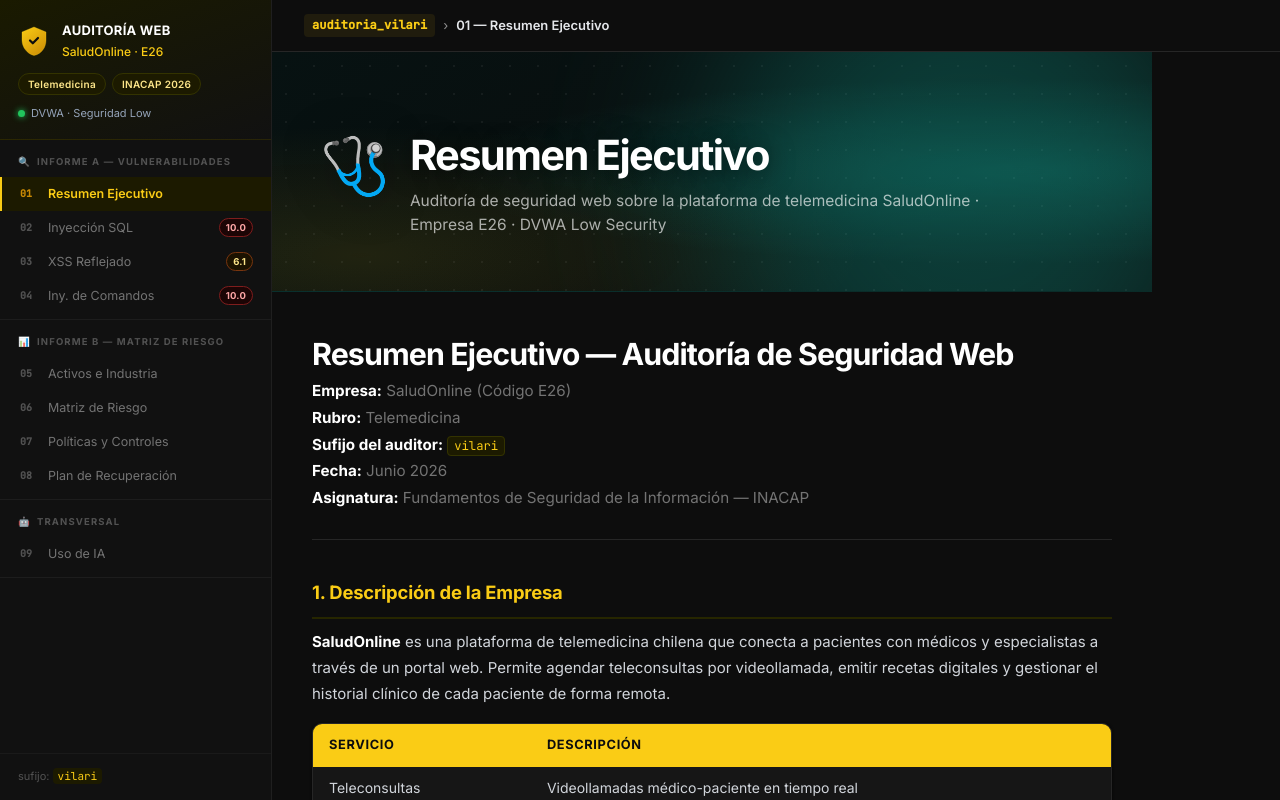
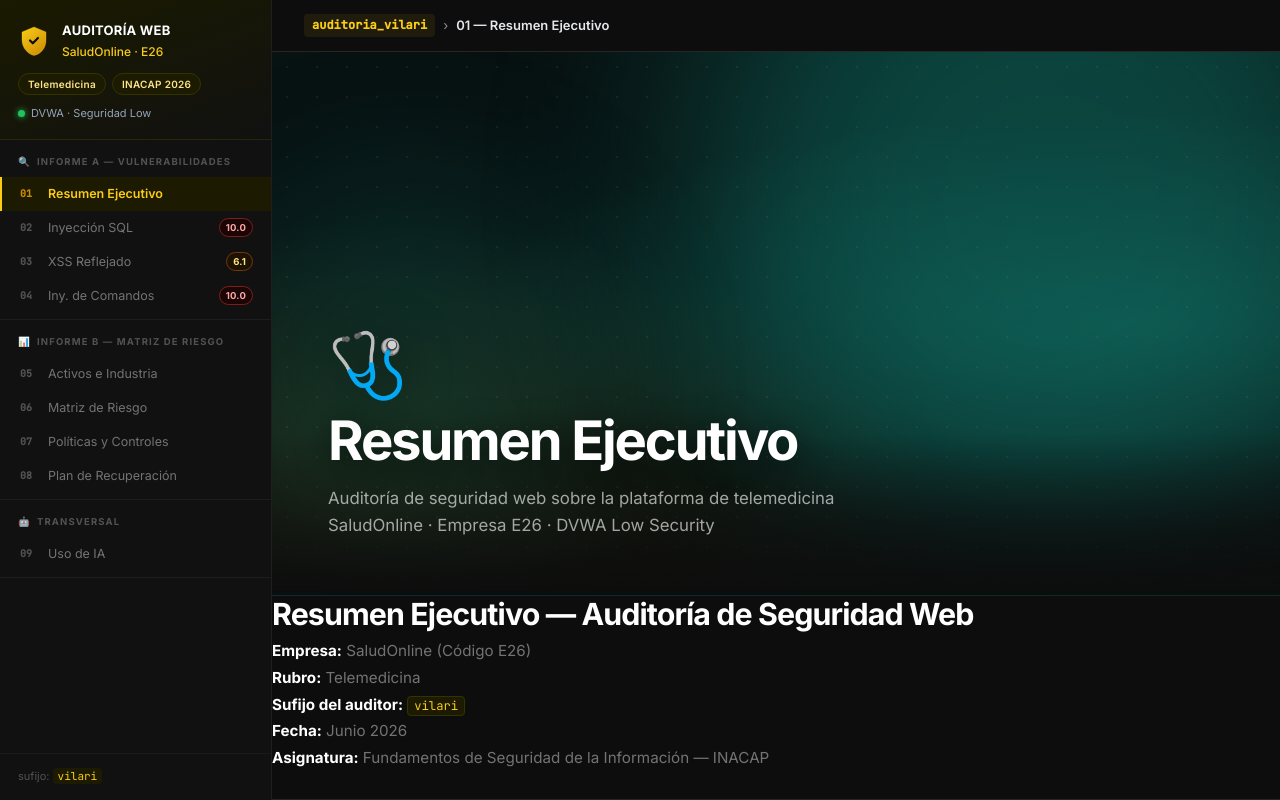
Before and after one commit to donkked/auditoria_vilari, a React (Vite) app: page / in a window 1280 px wide. Shown: the top 800 px of the page. Built offline with nearby package versions, Linux system fonts and the light colour scheme.

Commit message:
style: hero full-viewport — altura 68vh, glow animado, fade inferior

```diff
--- a/src/App.css
+++ b/src/App.css
@@ -307,207 +307,242 @@
    ════════════════════════════════════════ */
 .main-content {
   flex: 1;
-  padding: 36px 40px 60px;
-  max-width: 880px;
-  width: 100%;
+  display: flex;
+  flex-direction: column;
+  min-width: 0;
+}
+
+.content-body {
+  max-width: 900px;
+  padding: 44px 48px 72px;
 }
 
 /* ════════════════════════════════════════
    PAGE HERO
    ════════════════════════════════════════ */
+@keyframes glow-breathe {
+  0%, 100% { opacity: 0.30; transform: scale(1); }
+  50%       { opacity: 0.45; transform: scale(1.15); }
+}
+
 .page-hero {
   position: relative;
-  margin: -36px -40px 44px;
-  padding: 56px 48px 44px;
-  overflow: hidden;
+  width: 100%;
+  min-height: 68vh;
   display: flex;
   flex-direction: column;
   justify-content: flex-end;
-  min-height: 240px;
+  padding: 0 56px 56px;
+  overflow: hidden;
 }
 
+/* Dot grid texture */
 .page-hero::before {
   content: '';
   position: absolute;
   inset: 0;
-  background-image: radial-gradient(circle, rgba(255,255,255,0.055) 1px, transparent 1px);
-  background-size: 28px 28px;
+  background-image: radial-gradient(circle, rgba(255,255,255,0.06) 1px, transparent 1px);
+  background-size: 30px 30px;
   pointer-events: none;
   z-index: 0;
 }
 
+/* Bottom fade into content */
+.page-hero::after {
+  content: '';
+  position: absolute;
+  bottom: 0;
+  left: 0;
+  right: 0;
+  height: 160px;
+  background: linear-gradient(to bottom, transparent, #0d0d0d);
+  pointer-events: none;
+  z-index: 1;
+}
+
 .hero-glow {
   position: absolute;
-  width: 520px;
-  height: 520px;
+  width: 700px;
+  height: 700px;
   border-radius: 50%;
-  filter: blur(90px);
-  opacity: 0.28;
-  top: -120px;
-  right: -80px;
+  background: var(--glow-color, #888);
+  filter: blur(110px);
+  opacity: 0.30;
+  top: -200px;
+  right: -120px;
+  z-index: 0;
+  pointer-events: none;
+  animation: glow-breathe 7s ease-in-out infinite;
+}
+
+.hero-glow-2 {
+  position: absolute;
+  width: 400px;
+  height: 400px;
+  border-radius: 50%;
+  background: var(--glow-color, #888);
+  filter: blur(80px);
+  opacity: 0.15;
+  bottom: 20px;
+  left: -60px;
   z-index: 0;
   pointer-events: none;
 }
 
 .hero-body {
   position: relative;
-  z-index: 1;
+  z-index: 2;
   display: flex;
-  align-items: flex-start;
-  gap: 20px;
+  flex-direction: column;
+  gap: 16px;
+  max-width: 720px;
 }
 
 .hero-icon {
-  font-size: 56px;
+  font-size: 64px;
   line-height: 1;
-  margin-top: 4px;
-  filter: drop-shadow(0 4px 20px rgba(0,0,0,0.5));
-  flex-shrink: 0;
-}
-
-.hero-text {
-  flex: 1;
+  filter: drop-shadow(0 4px 24px rgba(0,0,0,0.6));
 }
 
 .hero-title {
-  font-size: 2.6rem;
+  font-size: 3.4rem;
   font-weight: 900;
   letter-spacing: -0.04em;
-  line-height: 1.1;
-  margin: 0 0 10px;
+  line-height: 1.05;
+  margin: 0;
   color: #ffffff;
-  text-shadow: 0 2px 24px rgba(0,0,0,0.6);
+  text-shadow: 0 4px 32px rgba(0,0,0,0.7);
 }
 
 .hero-subtitle {
-  font-size: 0.97rem;
-  margin: 0 0 10px;
-  color: rgba(255,255,255,0.65);
-  max-width: 580px;
-  line-height: 1.55;
+  font-size: 1.05rem;
+  margin: 0;
+  color: rgba(255,255,255,0.62);
+  max-width: 600px;
+  line-height: 1.6;
 }
 
 .hero-vector {
   display: inline-block;
   font-family: 'JetBrains Mono', monospace;
-  font-size: 10.5px;
-  background: rgba(0,0,0,0.35);
-  border: 1px solid rgba(255,255,255,0.12);
-  color: rgba(255,255,255,0.55);
-  padding: 3px 10px;
+  font-size: 11px;
+  background: rgba(0,0,0,0.4);
+  border: 1px solid rgba(255,255,255,0.14);
+  color: rgba(255,255,255,0.5);
+  padding: 4px 12px;
   border-radius: 4px;
   letter-spacing: 0.02em;
+  width: fit-content;
 }
 
 .hero-cvss {
   position: absolute;
-  top: 24px;
-  right: 48px;
-  z-index: 1;
-  font-size: 13px;
+  top: 32px;
+  right: 56px;
+  z-index: 2;
+  font-size: 14px;
   font-weight: 800;
-  padding: 6px 16px;
-  border-radius: 20px;
-  letter-spacing: 0.04em;
+  padding: 8px 20px;
+  border-radius: 24px;
+  letter-spacing: 0.05em;
   font-family: 'JetBrains Mono', monospace;
 }
 
 .hero-cvss.critical {
-  background: rgba(127,29,29,0.8);
+  background: rgba(127,29,29,0.85);
   color: #fca5a5;
   border: 1px solid #ef4444;
-  box-shadow: 0 0 20px rgba(239,68,68,0.3);
+  box-shadow: 0 0 28px rgba(239,68,68,0.35);
 }
 
 .hero-cvss.medium {
-  background: rgba(120,53,15,0.8);
+  background: rgba(120,53,15,0.85);
   color: #fed7aa;
   border: 1px solid #f97316;
-  box-shadow: 0 0 20px rgba(249,115,22,0.3);
+  box-shadow: 0 0 28px rgba(249,115,22,0.35);
 }
 
 /* ── Hero Themes ── */
 .theme-overview {
+  --glow-color: #14b8a6;
   background:
     radial-gradient(ellipse at 85% 50%, rgba(20,184,166,0.22) 0%, transparent 55%),
     radial-gradient(ellipse at 10% 85%, rgba(250,204,21,0.1) 0%, transparent 45%),
     linear-gradient(150deg, #071212 0%, #0a0a0a 100%);
   border-bottom: 1px solid rgba(20,184,166,0.18);
 }
-.theme-overview .hero-glow { background: #14b8a6; }
 
 .theme-critical {
+  --glow-color: #ef4444;
   background:
     radial-gradient(ellipse at 85% 40%, rgba(239,68,68,0.25) 0%, transparent 55%),
     radial-gradient(ellipse at 10% 85%, rgba(239,68,68,0.08) 0%, transparent 45%),
     linear-gradient(150deg, #110202 0%, #0a0a0a 100%);
   border-bottom: 1px solid rgba(239,68,68,0.2);
 }
-.theme-critical .hero-glow { background: #ef4444; }
 
 .theme-medium {
+  --glow-color: #f97316;
   background:
     radial-gradient(ellipse at 85% 40%, rgba(249,115,22,0.25) 0%, transparent 55%),
     radial-gradient(ellipse at 10% 85%, rgba(249,115,22,0.08) 0%, transparent 45%),
     linear-gradient(150deg, #110600 0%, #0a0a0a 100%);
   border-bottom: 1px solid rgba(249,115,22,0.2);
 }
-.theme-medium .hero-glow { background: #f97316; }
 
 .theme-assets {
+  --glow-color: #6366f1;
   background:
     radial-gradient(ellipse at 85% 50%, rgba(99,102,241,0.22) 0%, transparent 55%),
     radial-gradient(ellipse at 10% 85%, rgba(250,204,21,0.08) 0%, transparent 45%),
     linear-gradient(150deg, #06060f 0%, #0a0a0a 100%);
   border-bottom: 1px solid rgba(99,102,241,0.18);
 }
-.theme-assets .hero-glow { background: #6366f1; }
 
 .theme-matrix {
+  --glow-color: #22c55e;
   background:
     radial-gradient(ellipse at 85% 50%, rgba(34,197,94,0.2) 0%, transparent 55%),
     radial-gradient(ellipse at 10% 85%, rgba(34,197,94,0.06) 0%, transparent 45%),
     linear-gradient(150deg, #030e05 0%, #0a0a0a 100%);
   border-bottom: 1px solid rgba(34,197,94,0.16);
 }
-.theme-matrix .hero-glow { background: #22c55e; }
 
 .theme-policy {
+  --glow-color: #06b6d4;
   background:
     radial-gradient(ellipse at 85% 50%, rgba(6,182,212,0.22) 0%, transparent 55%),
     radial-gradient(ellipse at 10% 85%, rgba(250,204,21,0.08) 0%, transparent 45%),
     linear-gradient(150deg, #030b0d 0%, #0a0a0a 100%);
   border-bottom: 1px solid rgba(6,182,212,0.18);
 }
-.theme-policy .hero-glow { background: #06b6d4; }
 
 .theme-recovery {
+  --glow-color: #84cc16;
   background:
     radial-gradient(ellipse at 85% 50%, rgba(132,204,22,0.2) 0%, transparent 55%),
     radial-gradient(ellipse at 10% 85%, rgba(34,197,94,0.07) 0%, transparent 45%),
     linear-gradient(150deg, #060e02 0%, #0a0a0a 100%);
   border-bottom: 1px solid rgba(132,204,22,0.16);
 }
-.theme-recovery .hero-glow { background: #84cc16; }
 
 .theme-ai {
+  --glow-color: #a855f7;
   background:
     radial-gradient(ellipse at 85% 50%, rgba(168,85,247,0.22) 0%, transparent 55%),
     radial-gradient(ellipse at 10% 85%, rgba(250,204,21,0.08) 0%, transparent 45%),
     linear-gradient(150deg, #080210 0%, #0a0a0a 100%);
   border-bottom: 1px solid rgba(168,85,247,0.18);
 }
-.theme-ai .hero-glow { background: #a855f7; }
 
 @media (max-width: 768px) {
   .page-hero {
-    margin: -24px -20px 32px;
-    padding: 40px 24px 36px;
-    min-height: 190px;
+    min-height: 55vh;
+    padding: 0 28px 44px;
   }
-  .hero-title { font-size: 1.85rem !important; }
-  .hero-icon { font-size: 44px; }
-  .hero-cvss { top: 16px; right: 20px; font-size: 11px; }
+  .hero-title { font-size: 2.2rem; }
+  .hero-icon { font-size: 48px; }
+  .hero-cvss { top: 20px; right: 24px; font-size: 11px; padding: 6px 14px; }
 }
 
 /* ════════════════════════════════════════
@@ -1019,7 +1054,7 @@
     padding: 0 16px;
   }
 
-  .main-content {
-    padding: 24px 20px 48px;
+  .content-body {
+    padding: 32px 24px 56px;
   }
 }
--- a/src/components/PageHero.tsx
+++ b/src/components/PageHero.tsx
@@ -7,17 +7,16 @@
   vector?: string
 }
 
-export default function PageHero({ title, subtitle, icon, theme, badge, vector }: PageHeroProps) {
+export default function PageHero({ title, subtitle, icon, theme, badge, vector }: Readonly<PageHeroProps>) {
   return (
     <div className={`page-hero theme-${theme}`}>
       <div className="hero-glow" />
+      <div className="hero-glow-2" />
       <div className="hero-body">
         <span className="hero-icon">{icon}</span>
-        <div className="hero-text">
-          <h1 className="hero-title">{title}</h1>
-          <p className="hero-subtitle">{subtitle}</p>
-          {vector && <code className="hero-vector">{vector}</code>}
-        </div>
+        <h1 className="hero-title">{title}</h1>
+        <p className="hero-subtitle">{subtitle}</p>
+        {vector && <code className="hero-vector">{vector}</code>}
       </div>
       {badge && (
         <span className={`hero-cvss ${badge.cls}`}>CVSS {badge.text}</span>
```
